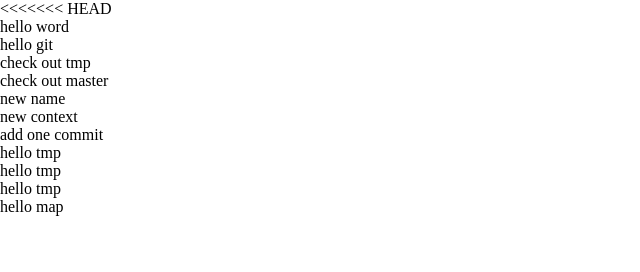
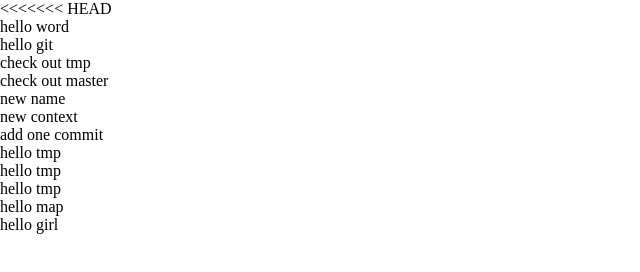
Before and after one commit to Digoooo0/tools, a plain HTML site: page tmp.html in a window 1280 px wide. Shown: the full height of the page, 0-640 px from the left. Drawn offline with Linux system fonts and the light colour scheme.

```diff
--- a/tmp.html
+++ b/tmp.html
@@ -22,6 +22,7 @@
 <div> hello tmp</div>
 <div> hello tmp</div>
 <div> hello map</div>
+<div> hello girl</div>
 </body>
 <script src="third-js/jquery-3.6.4.js"></script>
 <script src="js/index.js"></script>
```
Also changed, not shown: 1 other file.
